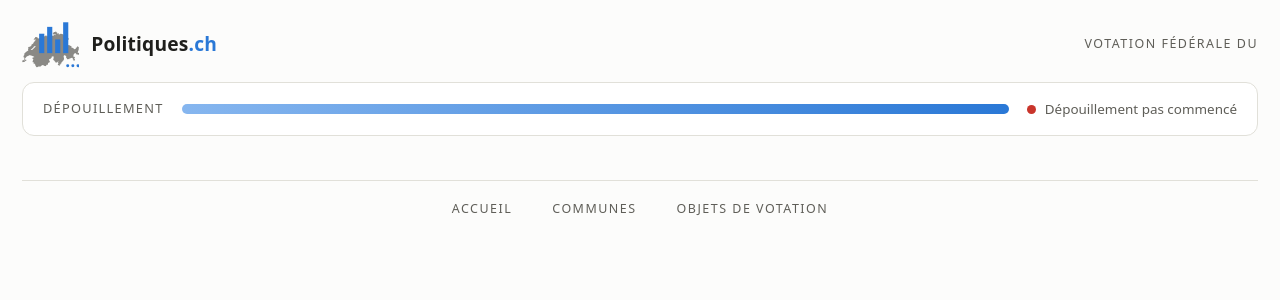
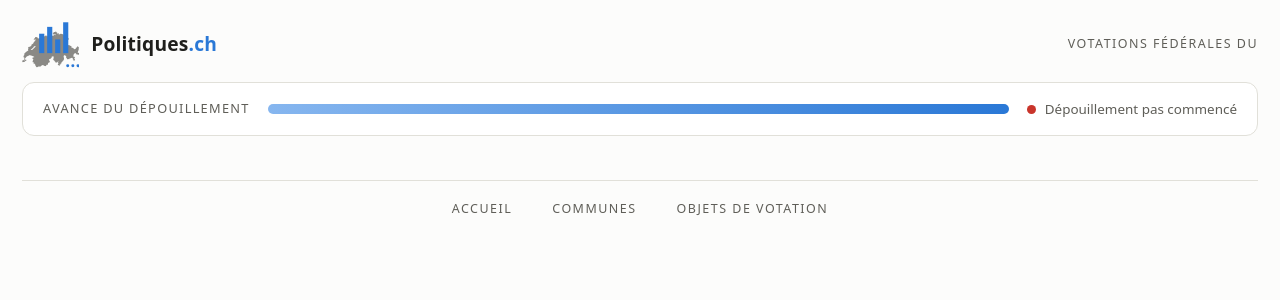
Before and after one commit to frederic-michaud/election, a Django app: template templates/home.html in a window 1280 px wide. Shown: the top 300 px of the page. Run offline with Django 3.2, Linux system fonts and the light colour scheme; the template is opened without the code that fills it, so the values that code supplies are empty; some libraries are stand-ins or nearby versions.

Commit message:
accueil: libellés, et boutons de carte lisibles sur écran tactile
- « Votations fédérales du … », au pluriel : un dimanche compte souvent
  plusieurs objets.
- « Avance du dépouillement » au lieu de « Dépouillement » pour le
  pourcentage.
- Boutons de zoom et de recentrage des cartes en gris foncé, et à la
  taille d'un doigt sur écran tactile (40 px au lieu de 24).

Co-Authored-By: Claude Opus 5 <noreply@anthropic.com>

```diff
--- a/scrutin/charte.py
+++ b/scrutin/charte.py
@@ -49,6 +49,7 @@ def habiller_carte(figure, emprise, echelle=None):
         font={"family": FONTE, "color": ENCRE},
         paper_bgcolor=SURFACE,
         margin={"l": 0, "r": 0, "t": 0, "b": 0},
+        modebar={"color": GRIS, "activecolor": ENCRE, "bgcolor": "rgba(255, 255, 255, 0.85)"},
         meta={"emprise": [[x0, y0], [x1, y1]]},
         coloraxis={
             "colorscale": [[0, ROUGE], [0.5, NEUTRE], [1, BLEU]],
--- a/scrutin/static/scrutin/style.css
+++ b/scrutin/static/scrutin/style.css
@@ -210,6 +210,13 @@ footer a { color: var(--gris); font-size: .78rem; letter-spacing: .12em; text-tr
 footer a:hover, footer a:focus-visible { color: var(--oui); }
 footer a[aria-current] { color: var(--encre); font-weight: 600; }
 
+/* Écran tactile : boutons de carte à la taille d'un doigt. Sélecteur plus précis
+   que celui de Plotly, dont la feuille est chargée après. */
+@media (pointer: coarse) {
+  .carte .js-plotly-plot .plotly .modebar-btn { font-size: 24px; height: auto; padding: 8px; }
+  .carte .js-plotly-plot .plotly .modebar-group { padding-left: 2px; border-radius: 8px; }
+}
+
 /* ── Téléphone (en fin de feuille, sinon les règles de base l'écrasent) ── */
 @media (max-width: 600px) {
   .marque .mot { display: none; }
--- a/templates/home.html
+++ b/templates/home.html
@@ -1,13 +1,13 @@
 {% extends "base.html" %}
 
 {% block contexte %}
-<h1 class="contexte">Votation fédérale <span class="quand">du {{ date|date:"j F Y" }}</span></h1>
+<h1 class="contexte">Votations fédérales <span class="quand">du {{ date|date:"j F Y" }}</span></h1>
 {% endblock %}
 
 {% block content %}
 <section class="avancement" aria-label="Avancement du dépouillement">
   <div>
-    <div class="l">Dépouillement</div>
+    <div class="l">Avance du dépouillement</div>
     <div class="v">{{ avance }}</div>
   </div>
   <div class="rail"><i style="width: {{ jauge }}%"></i></div>
```
Also changed, not shown: tests/test_accueil.py (+1 -1 lines).
